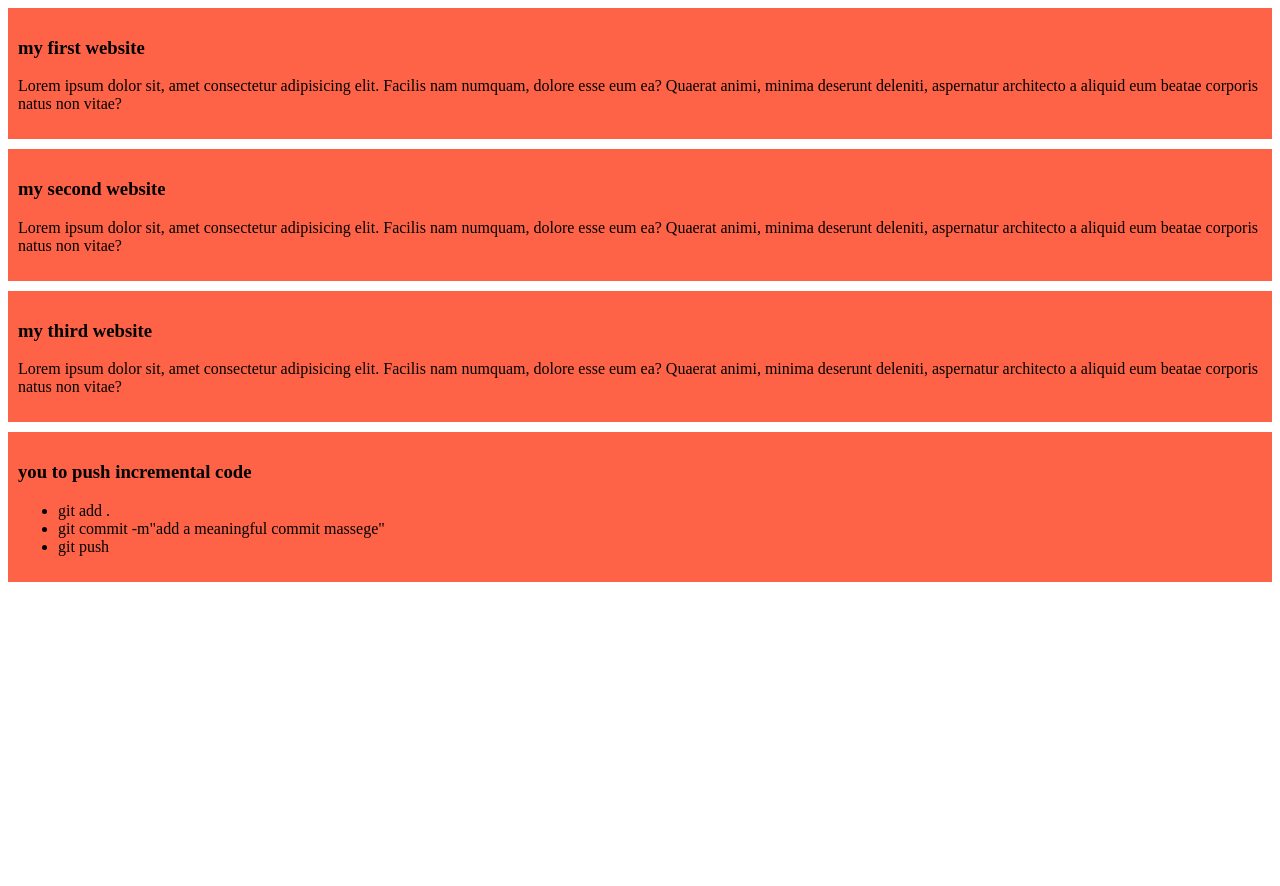
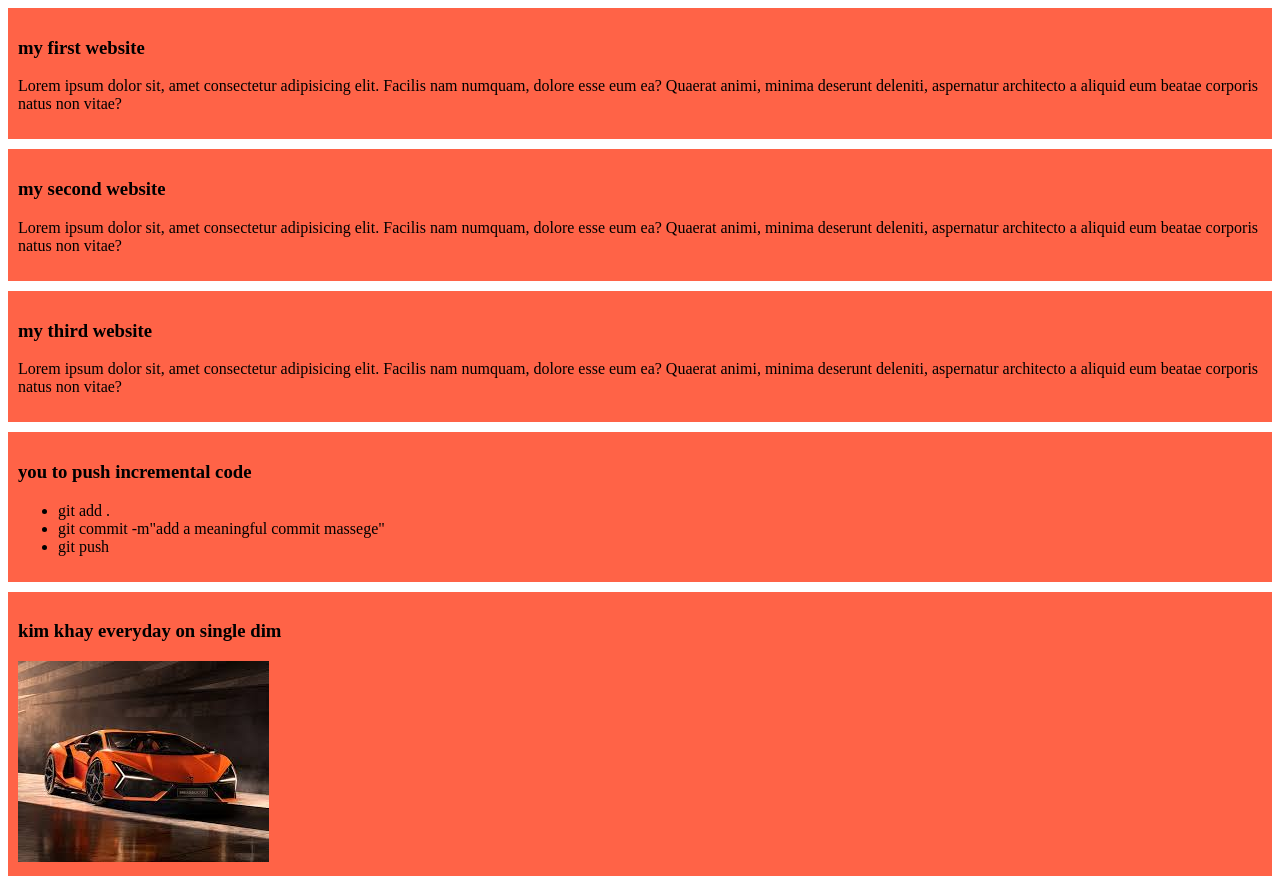
Before and after one commit to TakwaRahman/my-simple-website, a plain HTML site: page index.html in a window 1280 px wide. Before the commit the page ends 800 px from the top, so only its background shows below. Drawn offline with Linux system fonts and the light colour scheme.

Commit message:
added to kim

```diff
--- a/index.html
+++ b/index.html
@@ -27,5 +27,9 @@
             <li>git push</li>
         </ul>
     </div>
+    <div>
+        <h3>kim khay everyday on single dim</h3>
+        <img src="images/images.jpg" alt="">
+    </div>
 </body>
 </html>
```
Also changed, not shown: images/images.jpg (added).
